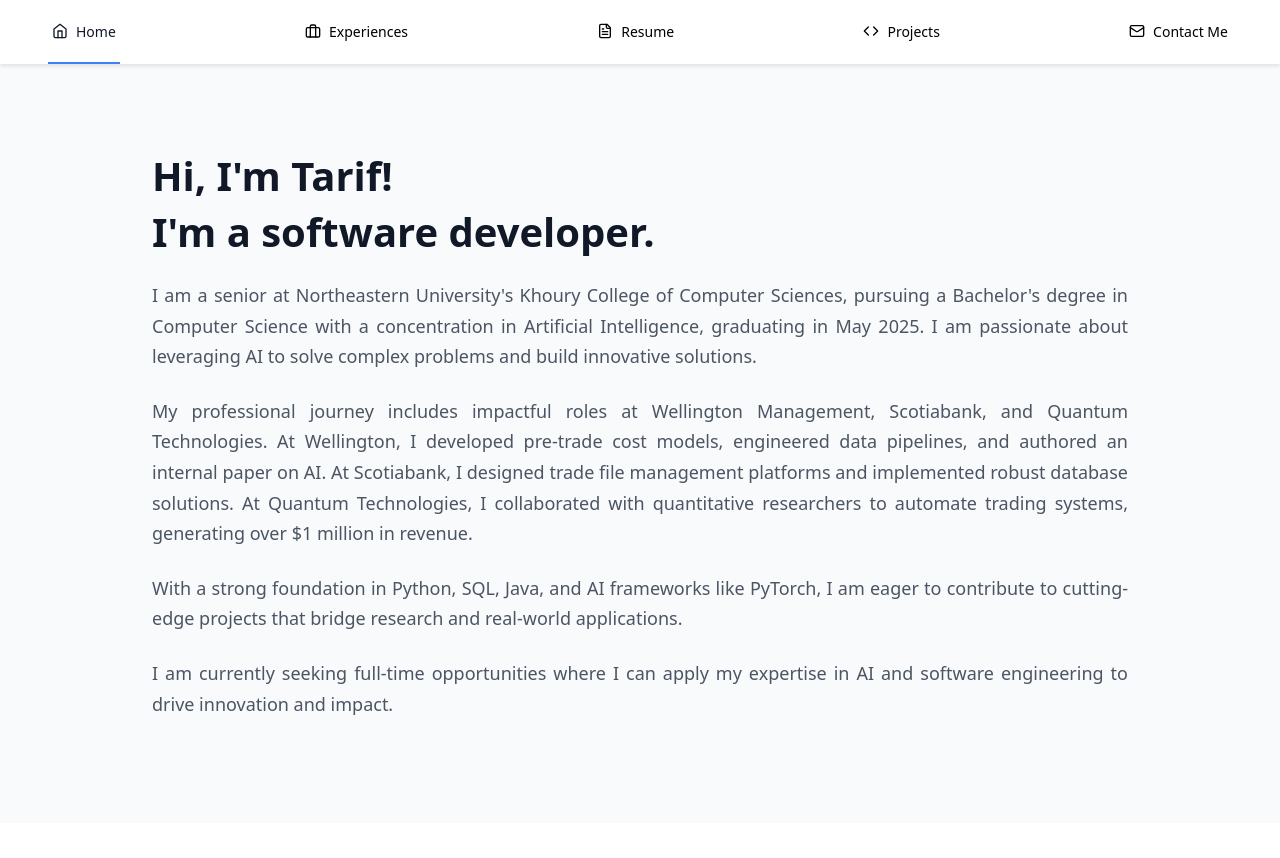
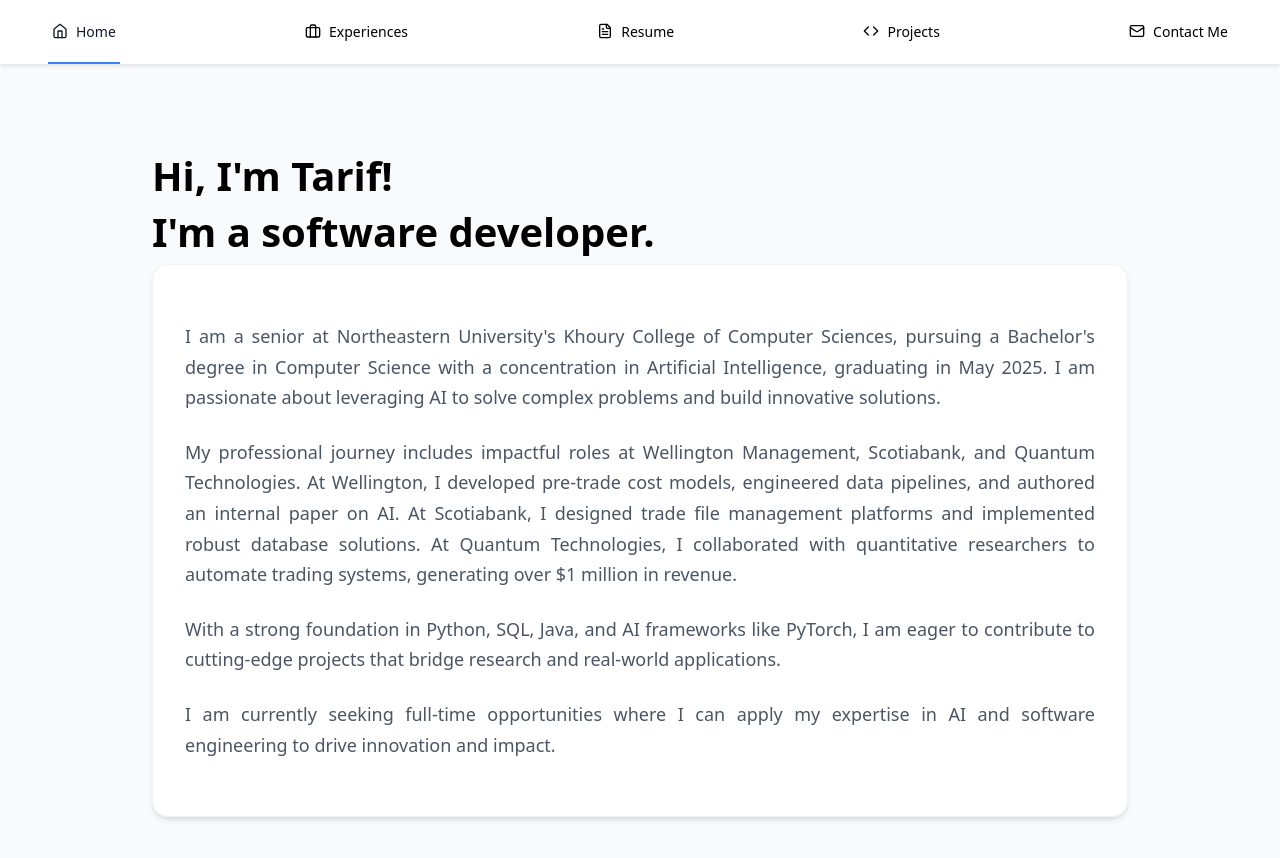
Before and after one commit to Tarif-Khan/tarif-khan.github.io, a React (Vite) app: page / in a window 1280 px wide. Shown: the top 858 px of the page. Before the commit the page ends 823 px from the top, so only its background shows below. Built offline with nearby package versions, Linux system fonts and the light colour scheme.

Commit message:
some small additons

```diff
--- a/src/pages/Home.tsx
+++ b/src/pages/Home.tsx
@@ -1,22 +1,45 @@
-import React from 'react';
+import React, { useEffect, useState } from 'react';
 import '../styles/home.css';
 
 const Home = () => {
+  const [isTransitioning, setIsTransitioning] = useState(true);
+
+  useEffect(() => {
+    const timer = setTimeout(() => {
+      setIsTransitioning(false);
+    }, 3000);
+
+    return () => clearTimeout(timer);
+  }, []);
+
   return (
     <div className="content-wrapper">
       <div className="intro-section">
-        <h1 className="main-title"> Hi, I'm Tarif!</h1>
-        <h1 className="main-title"> I'm a software developer.</h1>
+        <h1 className={`main-title ${isTransitioning ? 'color-transition' : ''}`}>
+          Hi, I'm Tarif!
+        </h1>
+        <h1 className={`main-title ${isTransitioning ? 'color-transition' : ''}`}>
+          I'm a software developer.
+        </h1>
+
+        <div className="card">
           <p className="intro-text">
             I am a senior at Northeastern University's Khoury College of Computer Sciences, pursuing a Bachelor's degree in Computer Science with a concentration in Artificial Intelligence, graduating in May 2025.
             I am passionate about leveraging AI to solve complex problems and build innovative solutions.
           </p>
-        <p className="intro-text">My professional journey includes impactful roles at Wellington Management, Scotiabank, and Quantum Technologies.
+          <p className="intro-text">
+            My professional journey includes impactful roles at Wellington Management, Scotiabank, and Quantum Technologies.
             At Wellington, I developed pre-trade cost models, engineered data pipelines, and authored an internal paper on AI.
             At Scotiabank, I designed trade file management platforms and implemented robust database solutions.
-          At Quantum Technologies, I collaborated with quantitative researchers to automate trading systems, generating over $1 million in revenue. </p>
-        <p className="intro-text">With a strong foundation in Python, SQL, Java, and AI frameworks like PyTorch, I am eager to contribute to cutting-edge projects that bridge research and real-world applications. </p>
-        <p className="intro-text">I am currently seeking full-time opportunities where I can apply my expertise in AI and software engineering to drive innovation and impact.</p>
+            At Quantum Technologies, I collaborated with quantitative researchers to automate trading systems, generating over $1 million in revenue.
+          </p>
+          <p className="intro-text">
+            With a strong foundation in Python, SQL, Java, and AI frameworks like PyTorch, I am eager to contribute to cutting-edge projects that bridge research and real-world applications.
+          </p>
+          <p className="intro-text">
+            I am currently seeking full-time opportunities where I can apply my expertise in AI and software engineering to drive innovation and impact.
+          </p>
+        </div>
       </div>
     </div>
   );
--- a/src/styles/home.css
+++ b/src/styles/home.css
@@ -8,9 +8,13 @@
 .main-title {
   font-size: 2.5rem;
   font-weight: 700;
-  color: #111827;
   margin: 0.5rem 0;
   line-height: 1.2;
+  transition: color 1s ease-in-out;
+}
+
+.color-transition {
+  color: #89CFF0;
 }
 
 .intro-text {
@@ -20,3 +24,24 @@
   line-height: 1.7;
   text-align: justify;
 }
+
+.card {
+  background: rgba(255, 255, 255, 0.9);
+  border: 1px solid rgba(209, 213, 219, 0.3);
+  border-radius: 16px;
+  padding: 2rem;
+  box-shadow:
+    0 4px 6px -1px rgba(0, 0, 0, 0.1),
+    0 2px 4px -1px rgba(0, 0, 0, 0.06),
+    0 0 0 1px rgba(255, 255, 255, 0.3) inset;
+  backdrop-filter: blur(10px);
+  transition: all 0.3s ease;
+}
+
+.card:hover {
+  transform: translateY(-2px);
+  box-shadow:
+    0 20px 25px -5px rgba(0, 0, 0, 0.1),
+    0 10px 10px -5px rgba(0, 0, 0, 0.04),
+    0 0 0 1px rgba(255, 255, 255, 0.4) inset;
+}
```
Also changed, not shown: package.json (+13 -2 lines), 1 other file (tests, documents, lock files or other folders). Lines whose indentation alone changed are shown as unchanged.
